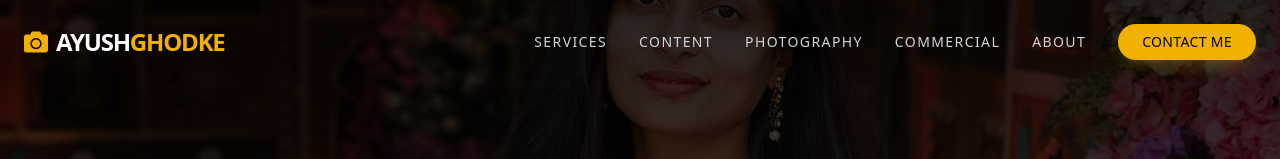
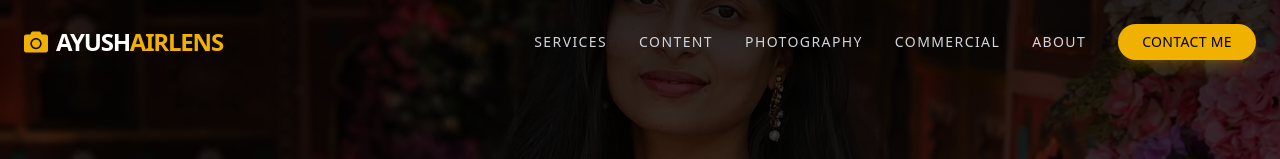
Before and after one commit to ayushghodke/Photography-portpholio, a React (Vite) app: page / in a window 1280 px wide. Shown: the top 159 px of the page. Built offline with nearby package versions, Linux system fonts and the light colour scheme.

Commit message:
Brand name changed

```diff
--- a/index.html
+++ b/index.html
@@ -4,7 +4,7 @@
     <meta charset="UTF-8" />
     <link rel="icon" type="image/svg+xml" href="/vite.svg" />
     <meta name="viewport" content="width=device-width, initial-scale=1.0" />
-    <title>portfolio</title>
+    <title>Ayush AirLens</title>
   </head>
   <body>
     <div id="root"></div>
--- a/src/components/CommercialVideo.jsx
+++ b/src/components/CommercialVideo.jsx
@@ -29,7 +29,7 @@ const CommercialVideo = () => {
                                 <iframe
                                     className="absolute inset-0 w-full h-full rounded-xl"
                                     src="https://www.youtube.com/embed/tQdfr0r4b7c"
-                                    title="Gurumukh Commercial — Ayush Ghodke"
+                                    title="Gurumukh Commercial — Ayush AirLens"
                                     allow="accelerometer; autoplay; clipboard-write; encrypted-media; gyroscope; picture-in-picture"
                                     allowFullScreen
                                 />
--- a/src/components/Footer.jsx
+++ b/src/components/Footer.jsx
@@ -8,7 +8,7 @@ const Footer = () => {
                 {/* Brand */}
                 <a href="#" className="flex items-center gap-2 text-xl font-bold tracking-tighter text-white uppercase">
                     <FaCamera className="text-yellow-500" />
-                    <span>Ayush<span className="text-yellow-500">Ghodke</span></span>
+                    <span>Ayush<span className="text-yellow-500">AirLens</span></span>
                 </a>
 
                 {/* Social Icons */}
@@ -36,7 +36,7 @@ const Footer = () => {
                 {/* Copyright */}
                 <div>
                     <p className="text-gray-600 text-sm">
-                        &copy; {new Date().getFullYear()} Ayush Ghodke. All rights reserved.
+                        &copy; {new Date().getFullYear()} Ayush AirLens. All rights reserved.
                     </p>
                     <p className="text-gray-800 text-xs mt-1">
                         Photographer · Videographer · Content Creator
--- a/src/components/Navbar.jsx
+++ b/src/components/Navbar.jsx
@@ -28,7 +28,7 @@ const Navbar = () => {
             <div className="container mx-auto px-6 flex justify-between items-center">
                 <a href="#" className="flex items-center gap-2 text-2xl font-bold tracking-tighter text-white uppercase">
                     <FaCamera className="text-yellow-500" />
-                    <span>Ayush<span className="text-yellow-500">Ghodke</span></span>
+                    <span>Ayush<span className="text-yellow-500">AirLens</span></span>
                 </a>
 
                 {/* Desktop Menu */}
```
